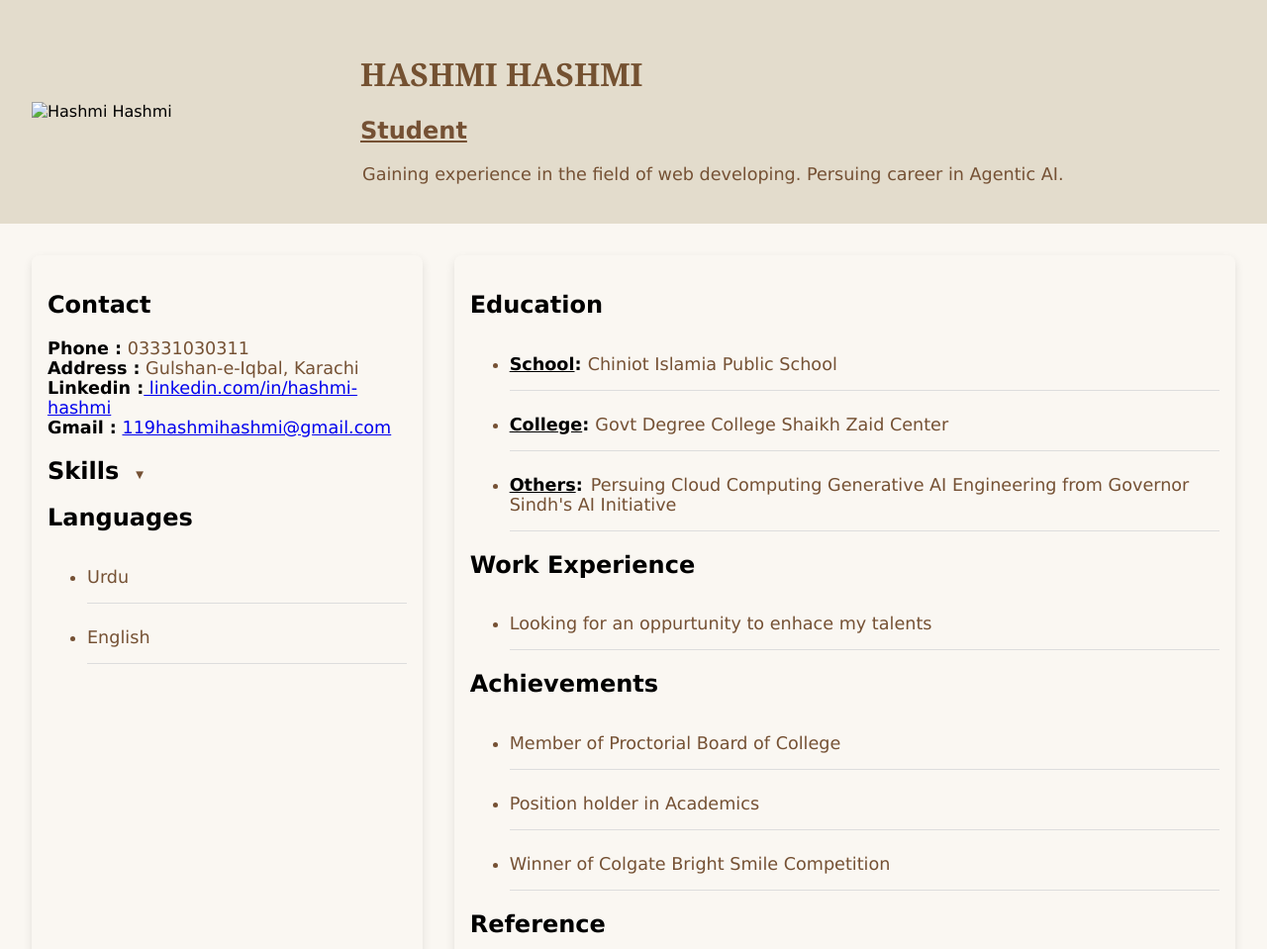
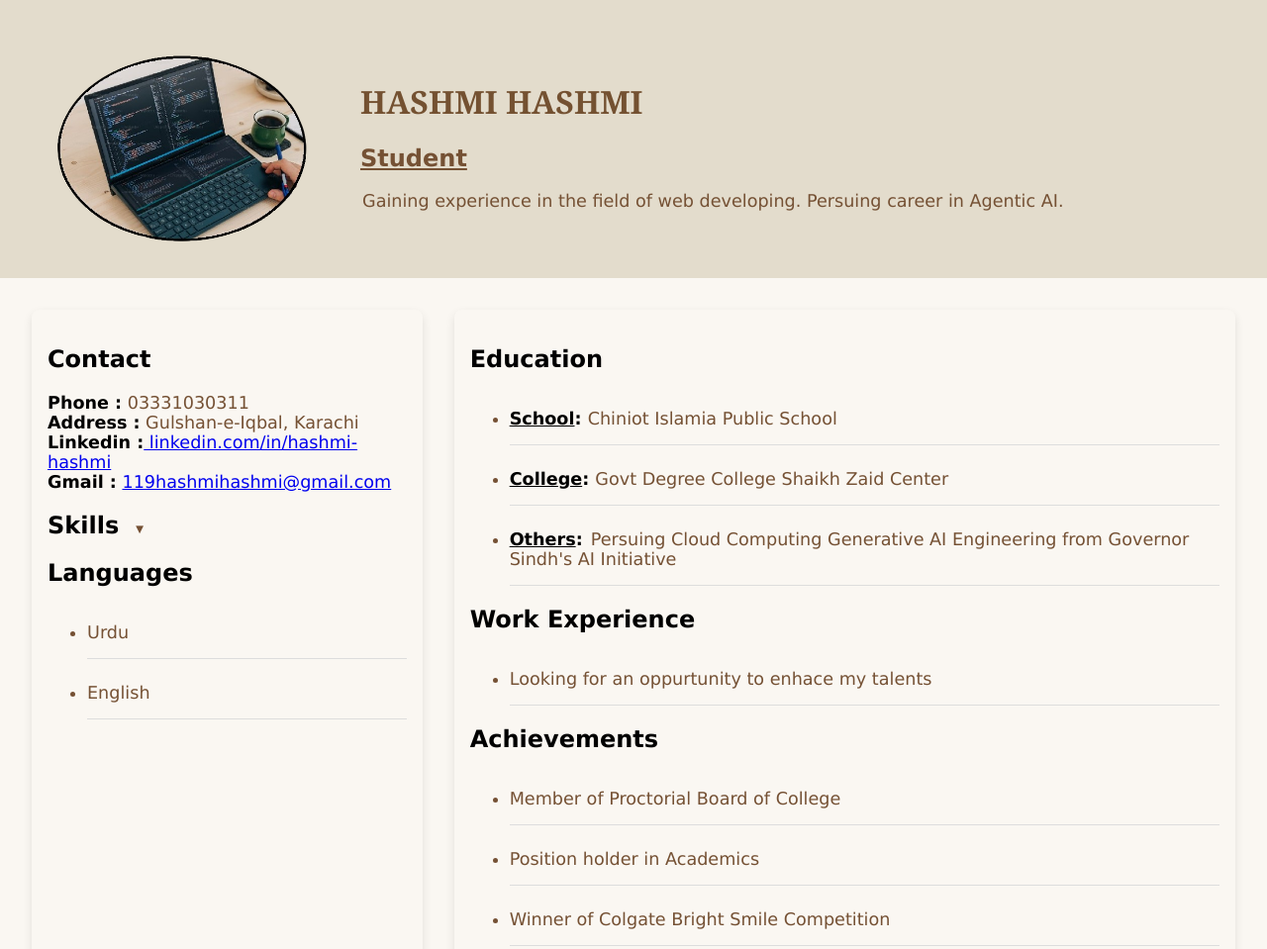
Before and after one commit to bismahashmi2/Hackathon-milestone1, a plain HTML site: page HTML code/index.html in a window 1280 px wide. Shown: the top 959 px of the page at 99% size. Drawn offline with Linux system fonts and the light colour scheme; files whose address does not match are found by name.

Commit message:
improved code

```diff
--- a/HTML code/index.html
+++ b/HTML code/index.html
@@ -11,7 +11,7 @@
     <body>
         <header>
                 <div id="profile">
-                        <img src="/Profile image/profile.png" alt="Hashmi Hashmi" width="300">
+                        <img src="/profile.png" alt="Hashmi Hashmi" width="300">
                     <div>
                         <h1 id="profile_name"><b>HASHMI HASHMI</b></h1>
                         <h2 id="designation"><u>Student</u></h2>
```
